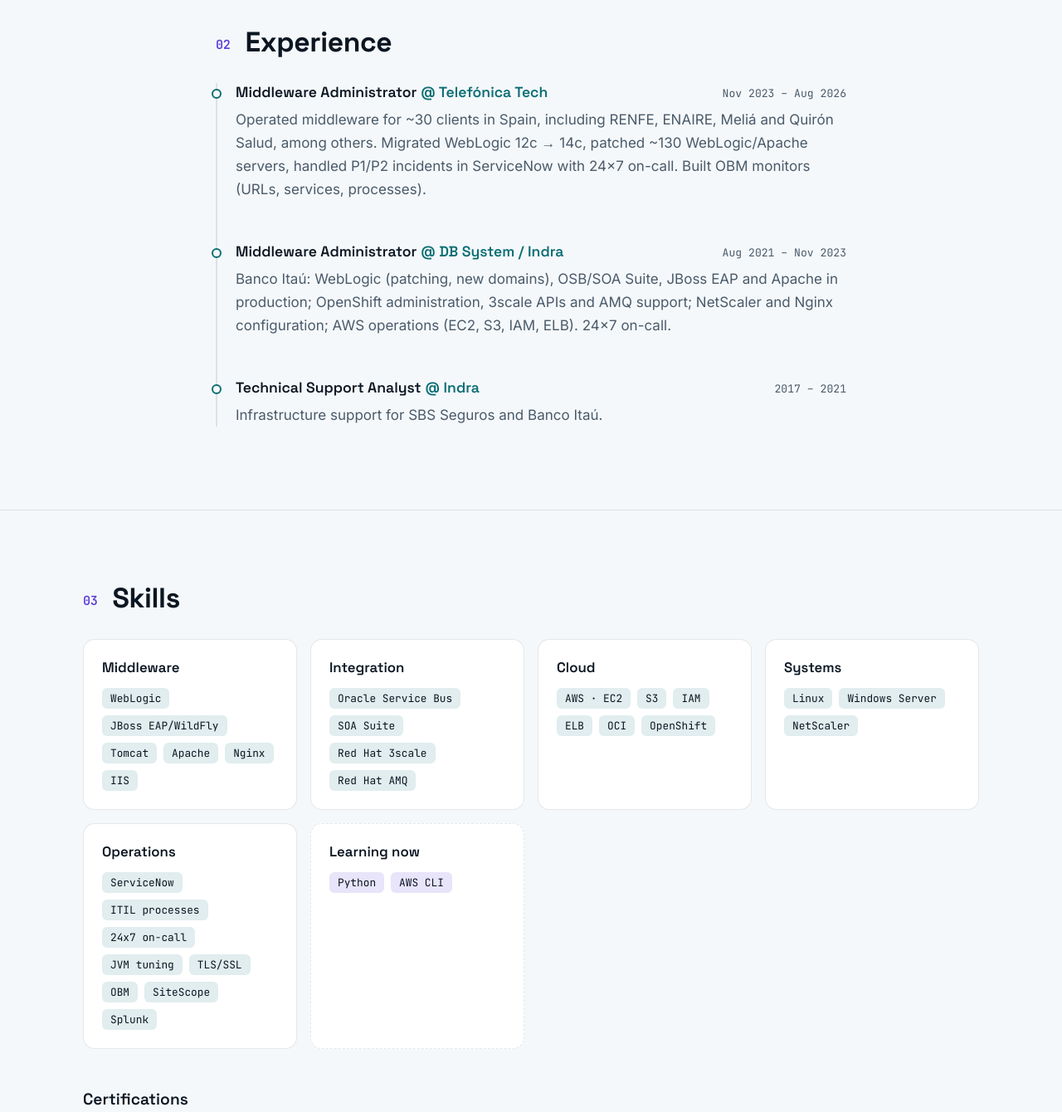
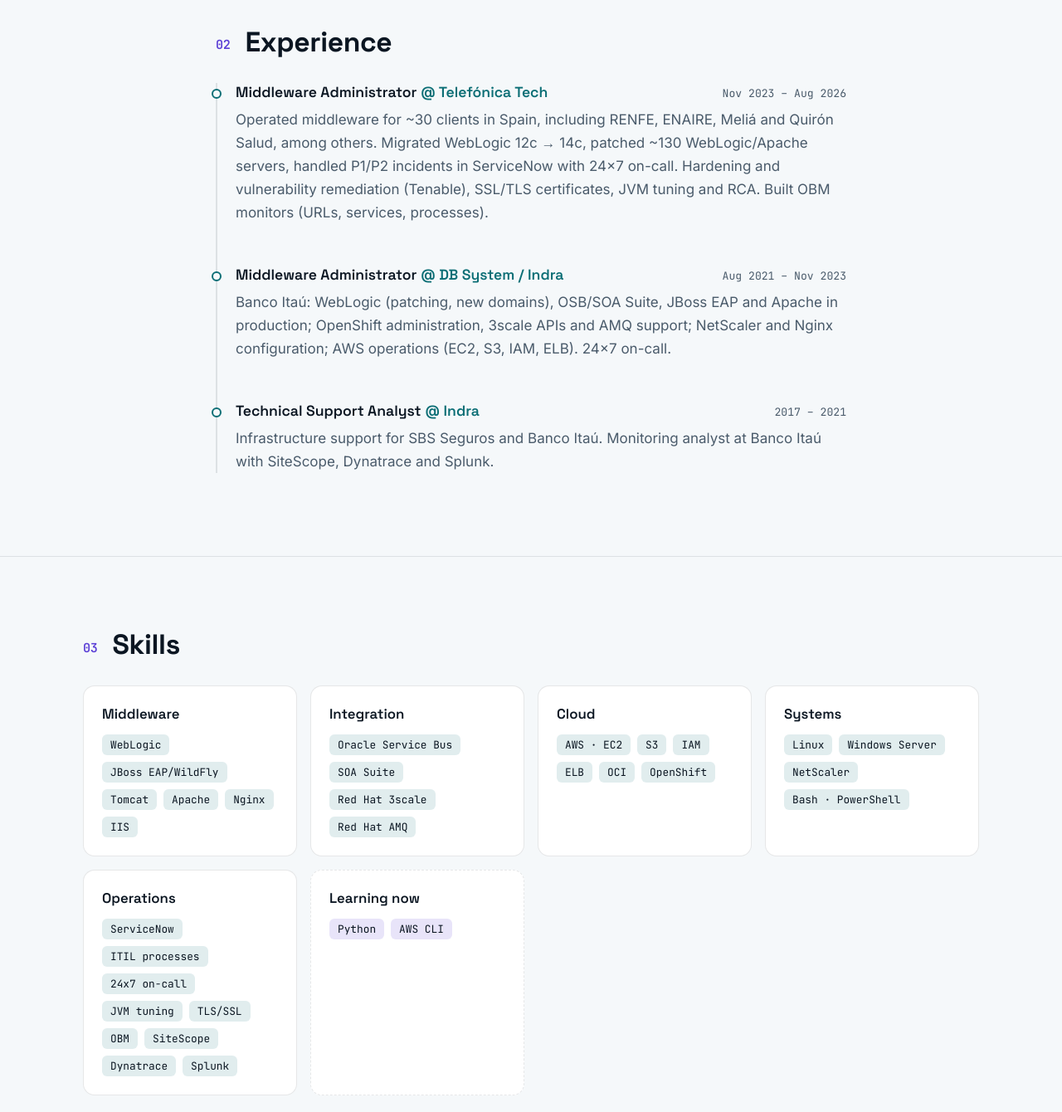
Before and after one commit to zebas404/sebastianavila.cloud, a plain HTML site: page index.html in a window 1280 px wide. Shown: the part 1440-2780 px from the top of the page at 83% size. Drawn offline with Linux system fonts and the light colour scheme.

Commit message:
Update CVs (EN v6, ES v14) and site: Dynatrace/Splunk monitoring, hardening, SSL/TLS, Bash/PowerShell

```diff
--- a/index.html
+++ b/index.html
@@ -99,7 +99,7 @@
               <h3>Middleware Administrator <span class="at">@ Telefónica Tech</span></h3>
               <p class="job__date">Nov 2023 – Aug 2026</p>
             </div>
-            <p>Operated middleware for ~30 clients in Spain, including RENFE, ENAIRE, Meliá and Quirón Salud, among others. Migrated WebLogic 12c → 14c, patched ~130 WebLogic/Apache servers, handled P1/P2 incidents in ServiceNow with 24x7 on-call. Built OBM monitors (URLs, services, processes).</p>
+            <p>Operated middleware for ~30 clients in Spain, including RENFE, ENAIRE, Meliá and Quirón Salud, among others. Migrated WebLogic 12c → 14c, patched ~130 WebLogic/Apache servers, handled P1/P2 incidents in ServiceNow with 24x7 on-call. Hardening and vulnerability remediation (Tenable), SSL/TLS certificates, JVM tuning and RCA. Built OBM monitors (URLs, services, processes).</p>
           </li>
           <li class="job">
             <div class="job__head">
@@ -113,7 +113,7 @@
               <h3>Technical Support Analyst <span class="at">@ Indra</span></h3>
               <p class="job__date">2017 – 2021</p>
             </div>
-            <p>Infrastructure support for SBS Seguros and Banco Itaú.</p>
+            <p>Infrastructure support for SBS Seguros and Banco Itaú. Monitoring analyst at Banco Itaú with SiteScope, Dynatrace and Splunk.</p>
           </li>
         </ol>
       </div>
@@ -138,11 +138,11 @@
           </div>
           <div class="card">
             <h3>Systems</h3>
-            <ul class="tags"><li>Linux</li><li>Windows Server</li><li>NetScaler</li></ul>
+            <ul class="tags"><li>Linux</li><li>Windows Server</li><li>NetScaler</li><li>Bash · PowerShell</li></ul>
           </div>
           <div class="card">
             <h3>Operations</h3>
-            <ul class="tags"><li>ServiceNow</li><li>ITIL processes</li><li>24x7 on-call</li><li>JVM tuning</li><li>TLS/SSL</li><li>OBM</li><li>SiteScope</li><li>Splunk</li></ul>
+            <ul class="tags"><li>ServiceNow</li><li>ITIL processes</li><li>24x7 on-call</li><li>JVM tuning</li><li>TLS/SSL</li><li>OBM</li><li>SiteScope</li><li>Dynatrace</li><li>Splunk</li></ul>
           </div>
           <div class="card card--learning">
             <h3>Learning now</h3>
```
Also changed, not shown: 2 other files.
